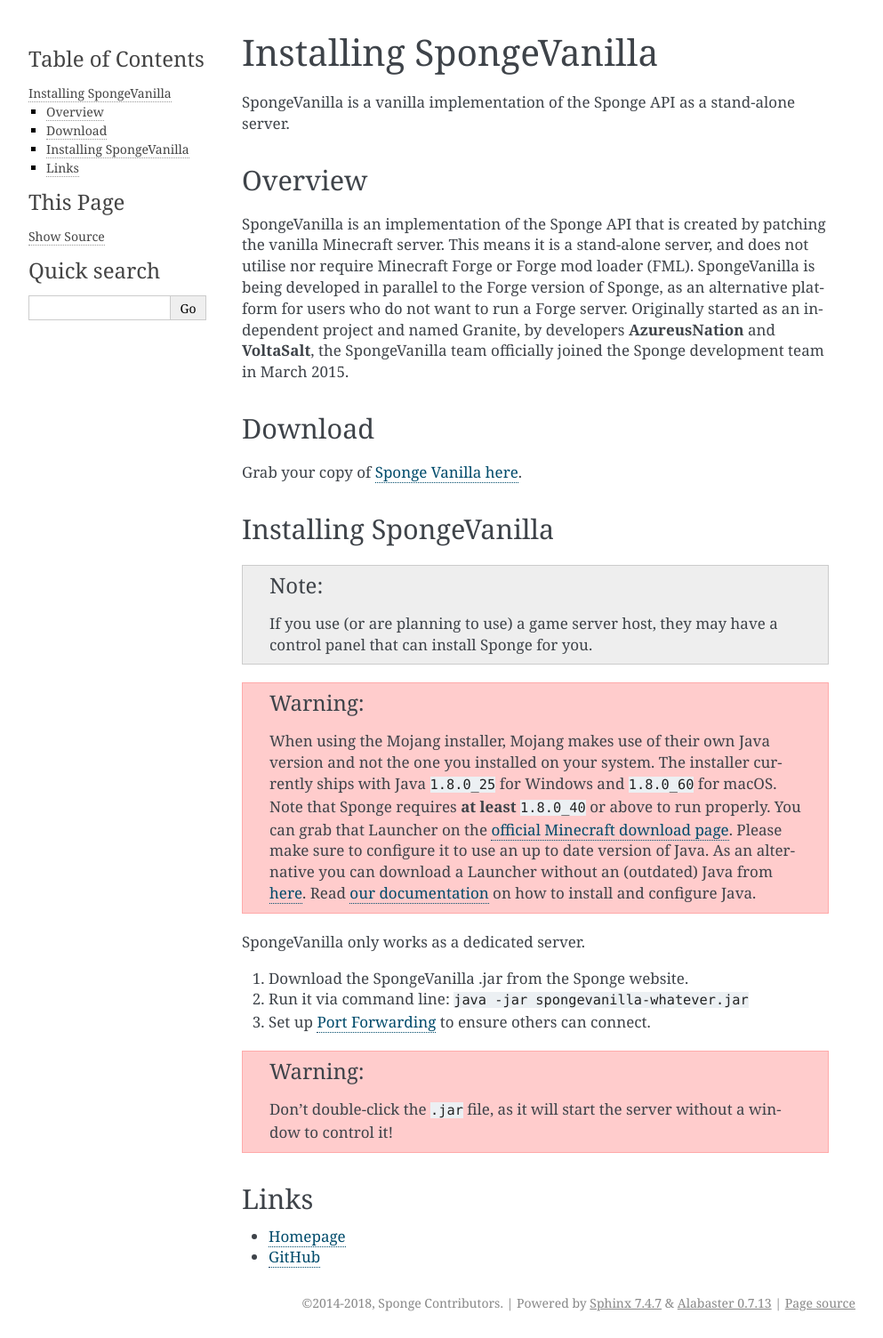
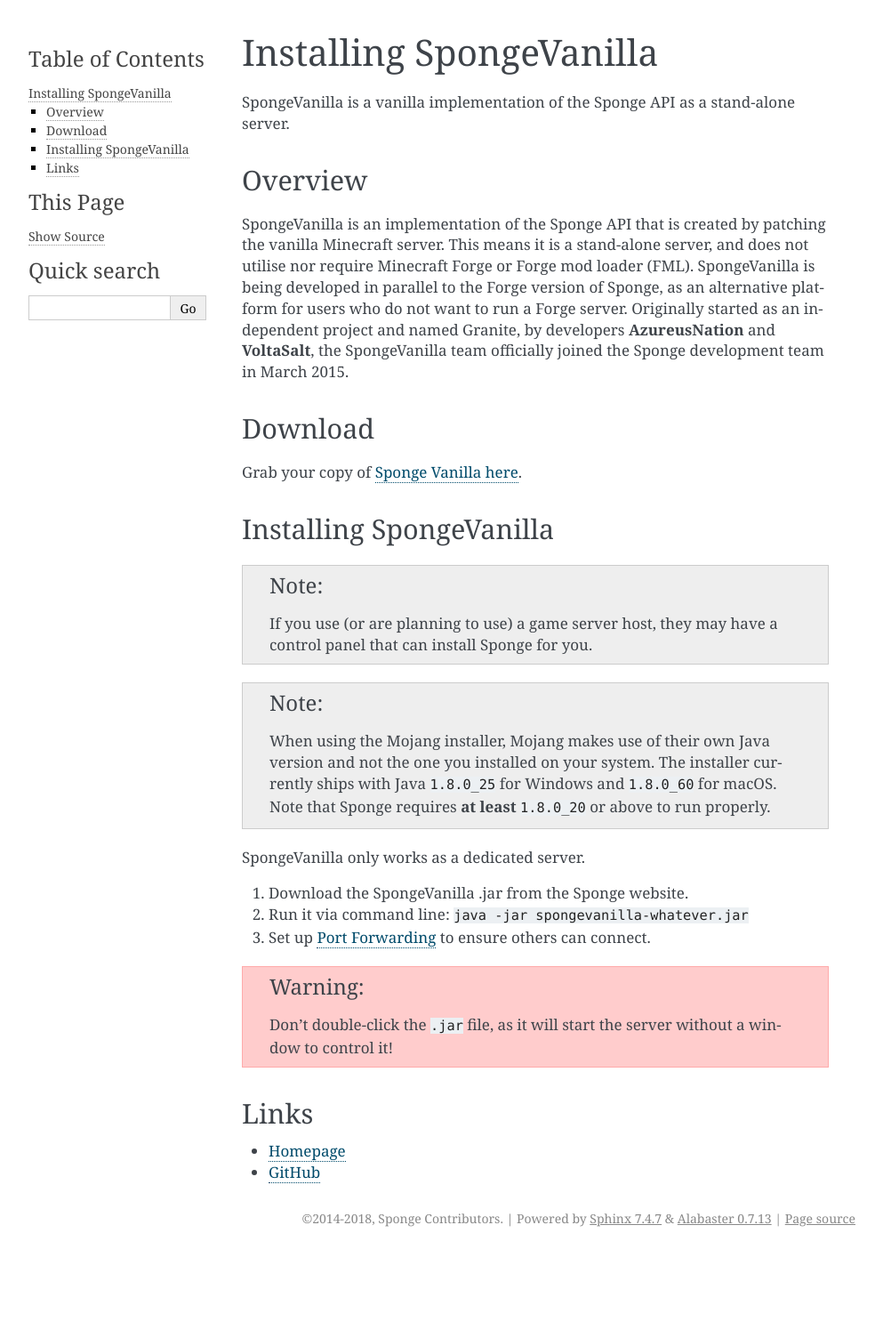
Before and after one commit to SpongePowered/SpongeDocs, a Sphinx documentation site: the page built from source/server/getting-started/implementations/spongevanilla.rst, in a window 1280 px wide. Shown: the whole page at 89% size, without its empty margins (148-1141 px from the left). Built offline with Sphinx 7.4.7, drawn with Linux system fonts in a browser that asks for light colours; pages that are not in the unit, such as notebooks, are missing from menus; after the commit the page ends 1409 px from its top, so only the background shows below that.

Commit message:
Updated Java Version

```diff
--- a/source/server/getting-started/implementations/spongevanilla.rst
+++ b/source/server/getting-started/implementations/spongevanilla.rst
@@ -28,15 +28,11 @@
     you.
 
 
-.. warning::
+.. note::
 
   When using the Mojang installer, Mojang makes use of their own Java version and not the one you installed on your
   system. The installer currently ships with Java ``1.8.0_25`` for Windows and ``1.8.0_60`` for macOS. Note that Sponge
-  requires **at least** ``1.8.0_40`` or above to run properly. You can grab that Launcher on the
-  `official Minecraft download page <https://minecraft.net/download>`_. Please make sure to configure it to use an up to
-  date version of Java. As an alternative you can download a Launcher without an (outdated) Java from
-  `here <https://minecraft.net/download/alternative>`__. Read :doc:`our documentation <../jre>` on how to install and
-  configure Java.
+  requires **at least** ``1.8.0_20`` or above to run properly.
 
 SpongeVanilla only works as a dedicated server.
 
```
